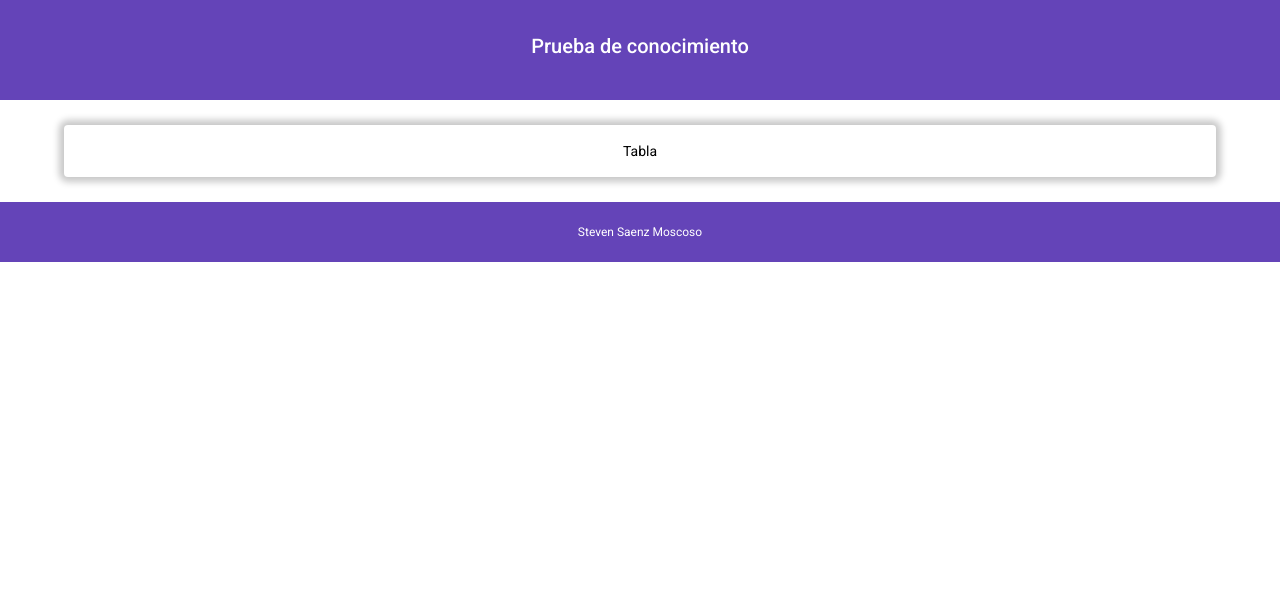
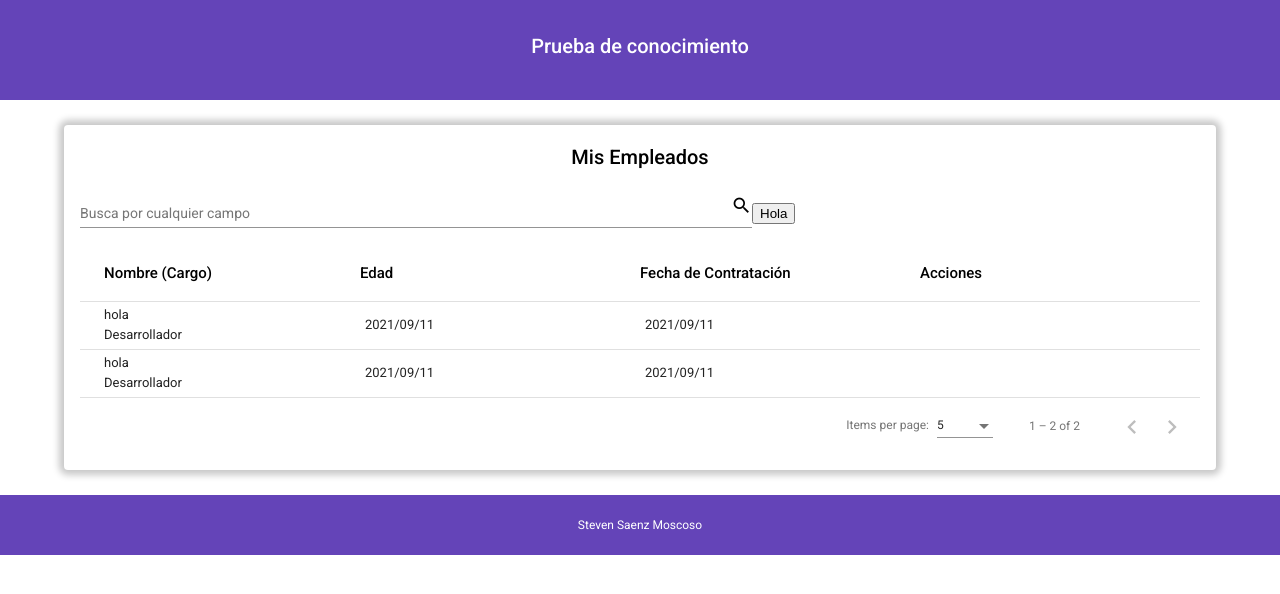
Before and after one commit to steven96SaMo/beam-project, an Angular app: page / in a window 1280 px wide. Shown: the top 594 px of the page. Built offline with nearby package versions, Linux system fonts and the light colour scheme.

Commit message:
Table added

```diff
--- a/angular.json
+++ b/angular.json
@@ -31,7 +31,6 @@
               "src/assets"
             ],
             "styles": [
-              "./node_modules/@angular/material/prebuilt-themes/purple-green.css",
               "src/styles.scss"
             ],
             "scripts": []
@@ -100,7 +99,6 @@
               "src/assets"
             ],
             "styles": [
-              "./node_modules/@angular/material/prebuilt-themes/purple-green.css",
               "src/styles.scss"
             ],
             "scripts": []
--- /dev/null
+++ b/src/app/model/employee.ts
@@ -0,0 +1,11 @@
+export interface Employee {
+    name: string
+    dateOfBirth: string
+    country: string
+    userName: string
+    hiringDate: string
+    state: string
+    area: string
+    jobTitle: string
+    commission: string
+}
--- a/src/app/view/dashboard/dashboard.component.html
+++ b/src/app/view/dashboard/dashboard.component.html
@@ -1,7 +1,51 @@
 <section>
     <mat-card>
         <mat-card-content>
-            Tabla
+            <div style="overflow-x: auto">
+                <h2>Mis Empleados</h2>
+                <div style="text-align: left;">
+                    <mat-form-field style="width: 60%">
+                        <input matInput (keyup)="applyObjectFilter($any($event.target).value)"
+                            placeholder="Busca por cualquier campo" style="width: 100%; color: #000000" />
+                        <mat-icon matSuffix>search</mat-icon>
+                    </mat-form-field>
+                    <button>Hola</button>
+                </div>
+                <table mat-table [dataSource]="employeeDataSource" matSort>
+                    <!-- ID Column -->
+                    <ng-container matColumnDef="name_jobTitle">
+                        <th mat-header-cell *matHeaderCellDef mat-sort-header> Nombre (Cargo) </th>
+                        <td mat-cell *matCellDef="let employee"> {{employee.name}}<br /> {{ employee.jobTitle }} </td>
+                    </ng-container>
+                    <!-- Progress Column -->
+                    <ng-container matColumnDef="dateOfBirth">
+                        <th mat-header-cell *matHeaderCellDef mat-sort-header> Edad </th>
+                        <td mat-cell *matCellDef="let employee"> {{employee.dateOfBirth}} </td>
+                    </ng-container>
+
+                    <!-- Name Column -->
+                    <ng-container matColumnDef="hiringDate">
+                        <th mat-header-cell *matHeaderCellDef mat-sort-header> Fecha de Contratación </th>
+                        <td mat-cell *matCellDef="let employee"> {{employee.hiringDate}} </td>
+                    </ng-container>
+
+                    <!-- Fruit Column -->
+                    <ng-container matColumnDef="actions">
+                        <th mat-header-cell *matHeaderCellDef mat-sort-header> Acciones </th>
+                        <td mat-cell style="padding-left: 10px" *matCellDef="let employee">
+                            <!-- <button mat-mini-fab style="padding: 0px" color="warn"
+                                [disabled]="user.is_active == false ? true : false" aria-label="info icon"
+                                title="Bloquear Usuario" (click)="blockUser(user)">
+                                <mat-icon>block</mat-icon>
+                            </button> -->
+                        </td>
+                    </ng-container>
+                    <tr mat-header-row *matHeaderRowDef="displayedColumns"></tr>
+                    <tr mat-row *matRowDef="let row; columns: displayedColumns;"></tr>
+                </table>
+            </div>
+            <mat-paginator [length]="employee.length" [pageSize]="5" [pageSizeOptions]="[5, 10, 25, 100]">
+            </mat-paginator>
         </mat-card-content>
     </mat-card>
 </section>
--- a/src/app/view/dashboard/dashboard.component.scss
+++ b/src/app/view/dashboard/dashboard.component.scss
@@ -5,3 +5,28 @@
     -webkit-box-shadow: 0px 0px 7px 5px rgba(0,0,0,0.22);
     box-shadow: 0px 0px 7px 5px rgba(0,0,0,0.22);
 }
+
+table {
+    width: 100%;
+}
+
+.mat-form-field {
+    font-size: 14px;
+    width: 100%;
+}
+
+.mat-header-cell {
+    font-size: 15px;
+    color: #000000;
+}
+
+.mat-cell {
+    font-size: 13px;
+    text-align: left;
+    padding-left: 5px;
+    padding-right: 5px;
+}
+
+td, th {
+    width: 25%;
+}
--- a/src/app/view/dashboard/dashboard.component.ts
+++ b/src/app/view/dashboard/dashboard.component.ts
@@ -1,4 +1,8 @@
-import { Component, OnInit } from '@angular/core';
+import { Component, OnInit, ViewChild } from '@angular/core';
+import { MatPaginator } from '@angular/material/paginator';
+import { MatSort } from '@angular/material/sort';
+import { MatTableDataSource } from '@angular/material/table';
+import { Employee } from 'src/app/model/employee';
 
 @Component({
   selector: 'app-dashboard',
@@ -6,10 +10,89 @@ import { Component, OnInit } from '@angular/core';
   styleUrls: ['./dashboard.component.scss']
 })
 export class DashboardComponent implements OnInit {
+  displayedColumns: string[] = ['name_jobTitle', 'dateOfBirth', 'hiringDate', 'actions'];
+  employee: Employee[] = [
+    {
+      name: "hola",
+      dateOfBirth: "2021/09/11",
+      country: "Colombia",
+      userName: "Steven",
+      hiringDate: "2021/09/11",
+      state: "1",
+      area: "Tecnica",
+      jobTitle: "Desarrollador",
+      commission: "10%"
+    },
+    {
+      name: "hola",
+      dateOfBirth: "2021/09/11",
+      country: "Colombia",
+      userName: "Steven",
+      hiringDate: "2021/09/11",
+      state: "1",
+      area: "Tecnica",
+      jobTitle: "Desarrollador",
+      commission: "10%"
+    },
+  ]
+  employeeDataSource!: MatTableDataSource<Employee>;
+
+  @ViewChild(MatPaginator, { static: false }) paginator!: MatPaginator;
+  @ViewChild(MatSort, { static: false }) sort!: MatSort;
 
   constructor() { }
 
   ngOnInit(): void {
+    this.getUserData()
   }
 
+  ngAfterViewInit() {
+    this.employeeDataSource.paginator = this.paginator;
+    this.employeeDataSource.sort = this.sort;
+  }
+
+  getUserData() {
+    /* this.viewUserService.getUsers().subscribe(
+      p => {
+        console.log(p)
+        this.user = p.results !== undefined ? p.results : []
+      },
+      e => { console.log(e), this.launchMessage(e) },
+      () => {
+        this.setObjectDataSource()
+      }
+    ) */
+    this.setObjectDataSource()
+  }
+
+  // set data on table
+  setObjectDataSource() {
+    this.employeeDataSource = new MatTableDataSource(this.employee)
+    this.employeeDataSource.filterPredicate = function (
+      data: Employee,
+      filterValue: string
+    ) {
+      return (
+        data.name
+          .trim()
+          .toLocaleLowerCase()
+          .indexOf(filterValue.trim().toLocaleLowerCase()) >= 0 ||
+        data.jobTitle
+          .trim()
+          .toLocaleLowerCase()
+          .indexOf(filterValue.trim().toLocaleLowerCase()) >= 0 ||
+        data.hiringDate
+          .trim()
+          .toLocaleLowerCase()
+          .indexOf(filterValue.trim().toLocaleLowerCase()) >= 0
+      )
+    }
+  }
+
+  /* Method in charge of filtering the information in the table */
+  applyObjectFilter(filterValue: string) {
+    filterValue = filterValue.trim() // Remove whitespace
+    filterValue = filterValue.toLowerCase() // MatTableDataSource defaults to lowercase matches
+    this.employeeDataSource.filter = filterValue
+  }
 }
--- a/src/styles.scss
+++ b/src/styles.scss
@@ -1,3 +1,38 @@
+
+// Custom Theming for Angular Material
+// For more information: https://material.angular.io/guide/theming
+@use '~@angular/material' as mat;
+// Plus imports for other components in your app.
+
+// Include the common styles for Angular Material. We include this here so that you only
+// have to load a single css file for Angular Material in your app.
+// Be sure that you only ever include this mixin once!
+@include mat.core();
+
+// Define the palettes for your theme using the Material Design palettes available in palette.scss
+// (imported above). For each palette, you can optionally specify a default, lighter, and darker
+// hue. Available color palettes: https://material.io/design/color/
+$beam-project-primary: mat.define-palette(mat.$indigo-palette);
+$beam-project-accent: mat.define-palette(mat.$pink-palette, A200, A100, A400);
+
+// The warn palette is optional (defaults to red).
+$beam-project-warn: mat.define-palette(mat.$red-palette);
+
+// Create the theme object. A theme consists of configurations for individual
+// theming systems such as "color" or "typography".
+$beam-project-theme: mat.define-light-theme((
+  color: (
+    primary: $beam-project-primary,
+    accent: $beam-project-accent,
+    warn: $beam-project-warn,
+  )
+));
+
+// Include theme styles for core and each component used in your app.
+// Alternatively, you can import and @include the theme mixins for each component
+// that you are using.
+@include mat.all-component-themes($beam-project-theme);
+
 /* You can add global styles to this file, and also import other style files */
 
 html, body { height: 100%; }
```
Also changed, not shown: src/app/app.module.ts (+12 -0 lines).
